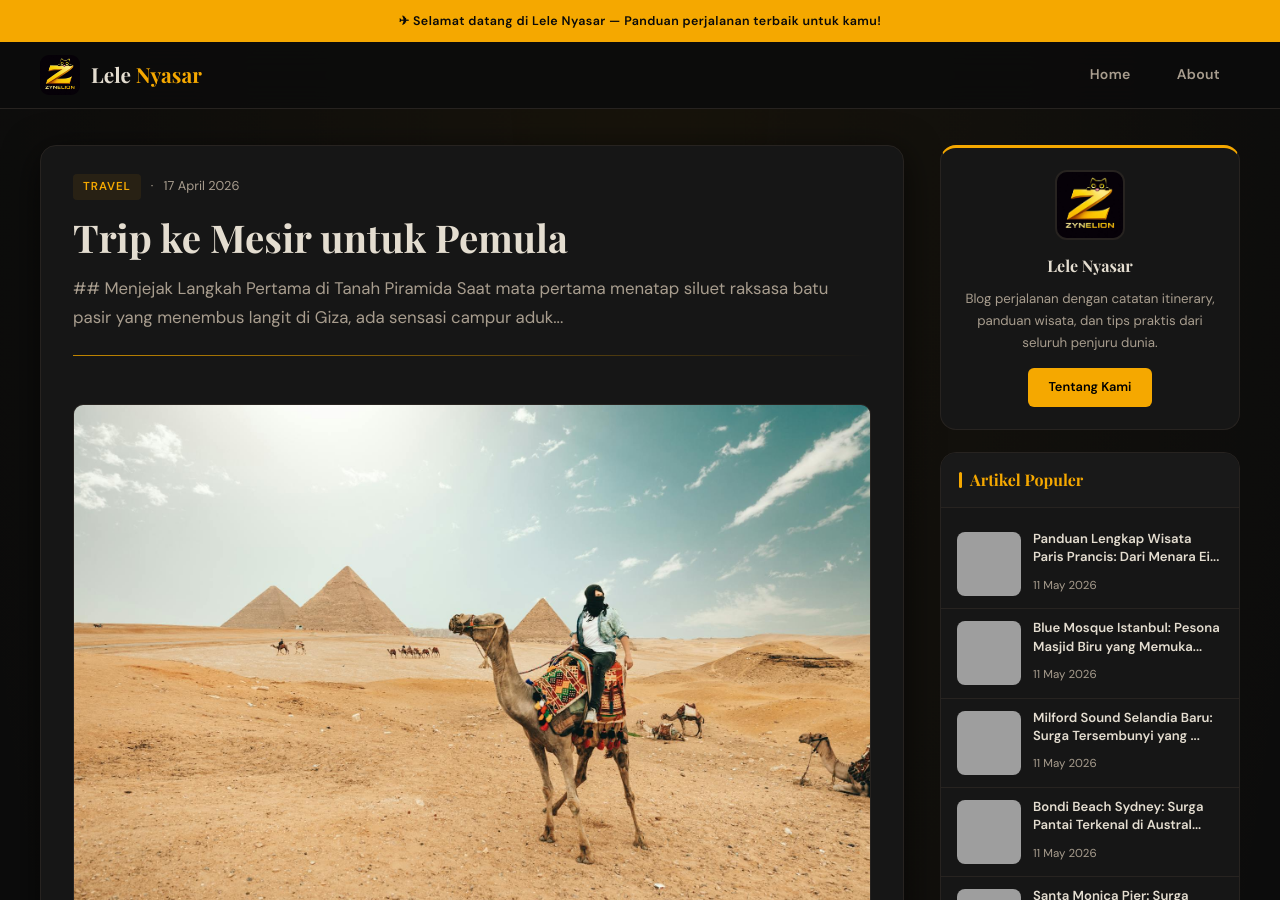
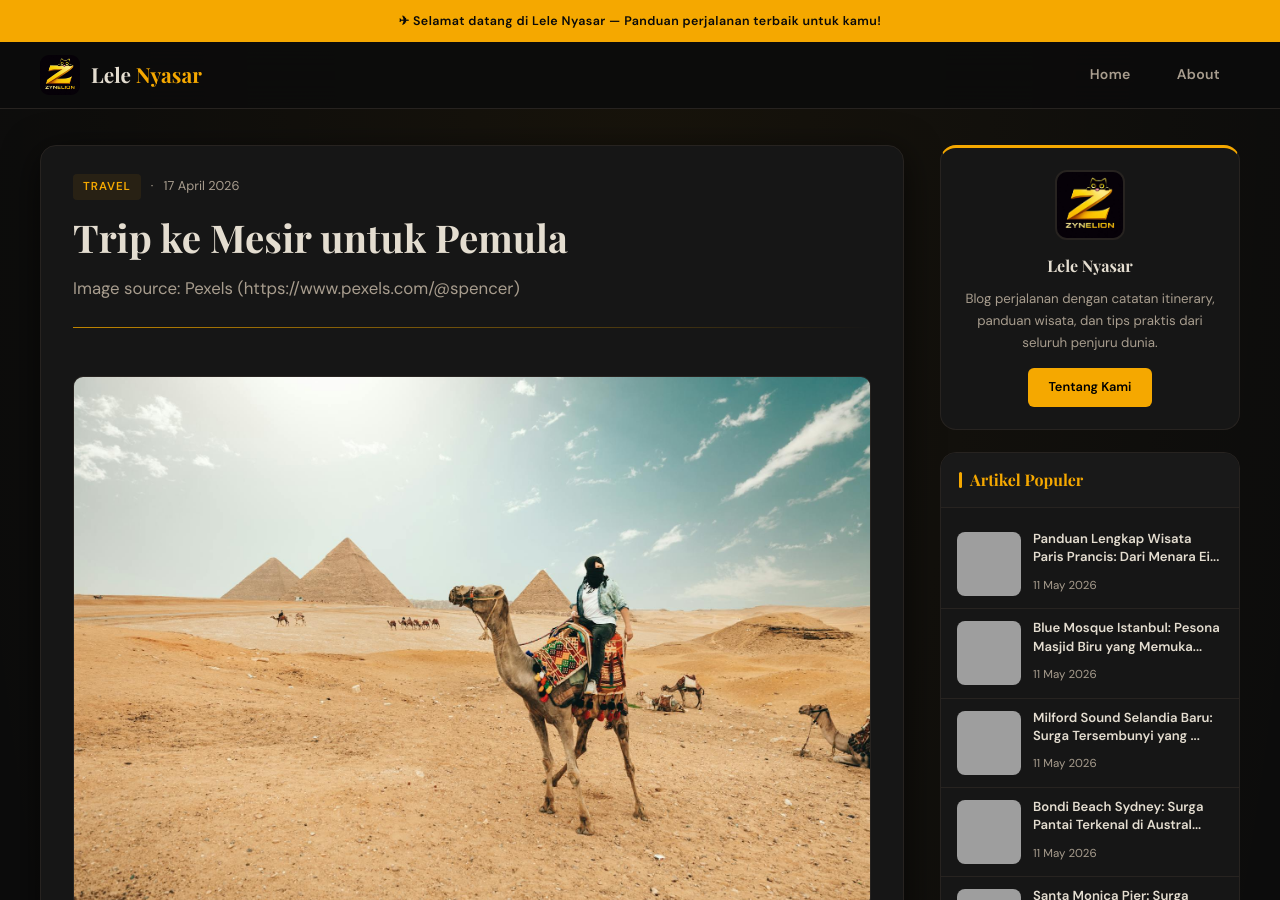
Before and after one commit to vwebe/lele, a Jekyll site: the page built from _posts/2026-04-17-trip-ke-mesir-untuk-pemula.md, in a window 1280 px wide and 900 px high. Built offline with Jekyll 4.4.1, drawn with Linux system fonts in a browser that asks for light colours; some web fonts are replaced; grey boxes are pictures that could not be loaded.

Commit message:
Fix SEO meta source: _posts/2026-04-17-trip-ke-mesir-untuk-pemula.md

```diff
--- a/_posts/2026-04-17-trip-ke-mesir-untuk-pemula.md
+++ b/_posts/2026-04-17-trip-ke-mesir-untuk-pemula.md
@@ -1,16 +1,21 @@
 ---
 layout: post
 title: "Trip ke Mesir untuk Pemula"
+seo_title: "Trip ke Mesir untuk Pemula"
+keyword: "trip ke mesir untuk pemula"
 date: 2026-04-17 12:15:00 +0700
-categories: [travel]
-image: "/assets/images/auto/trip-ke-mesir-untuk-pemula.jpg"
-seo_title: "Trip ke Mesir untuk Pemula"
-description: "## Menjejak Langkah Pertama di Tanah Piramida Saat mata pertama menatap siluet raksasa batu pasir yang menembus langit di Giza, ada sensasi campur aduk..."
-excerpt: "## Menjejak Langkah Pertama di Tanah Piramida Saat mata pertama menatap siluet raksasa batu pasir yang menembus langit di Giza, ada sensasi campur aduk..."
-keywords: "trip ke mesir untuk pemula, trip mesir pemula, travel, wisata trip mesir pemula, panduan trip mesir pemula, tips trip mesir pemula"
-image_alt: "Trip ke Mesir untuk Pemula"
+last_modified_at: 2026-05-12 17:38:49 +0700
+sitemap: true
 robots: "index, follow, max-snippet:-1, max-image-preview:large, max-video-preview:-1"
 googlebot: "index, follow, max-snippet:-1, max-image-preview:large, max-video-preview:-1"
+categories: ["travel"]
+tags: ["travel"]
+description: "Image source: Pexels (https://www.pexels.com/@spencer)"
+excerpt: "Image source: Pexels (https://www.pexels.com/@spencer)"
+keywords: "travel, trip, mesir, pemula, wisata trip mesir pemula, panduan trip mesir pemula, tips trip mesir pemula"
+image: "/assets/images/auto/trip-ke-mesir-untuk-pemula.jpg"
+image_alt: "Trip ke Mesir untuk Pemula"
+seo_fixed_source: "sheet_keyword_h2p_v1"
 ---
 
 <img src="{{ "assets/images/auto/trip-ke-mesir-untuk-pemula.jpg" | relative_url }}" alt="Trip ke Mesir untuk Pemula" loading="lazy" decoding="async">
```
